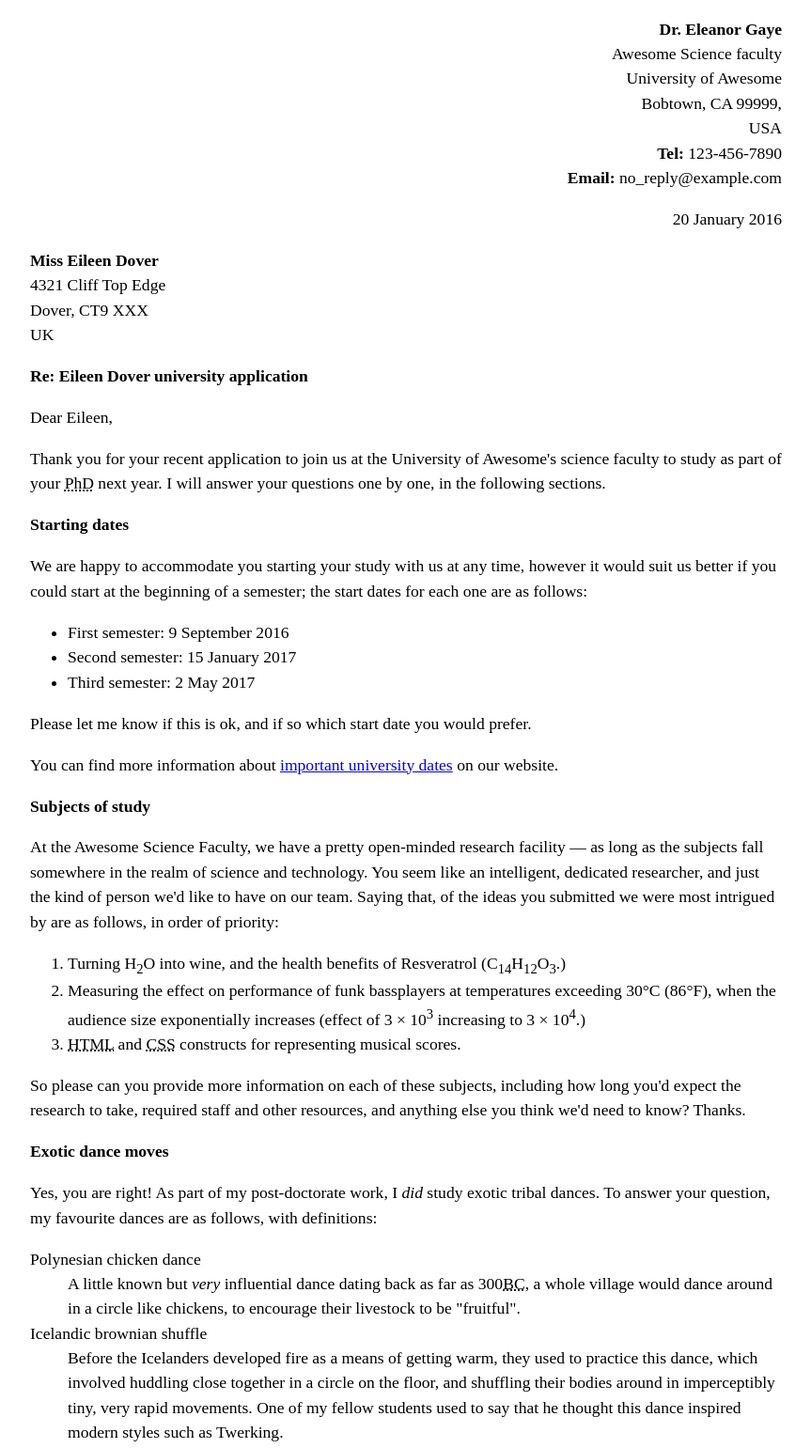
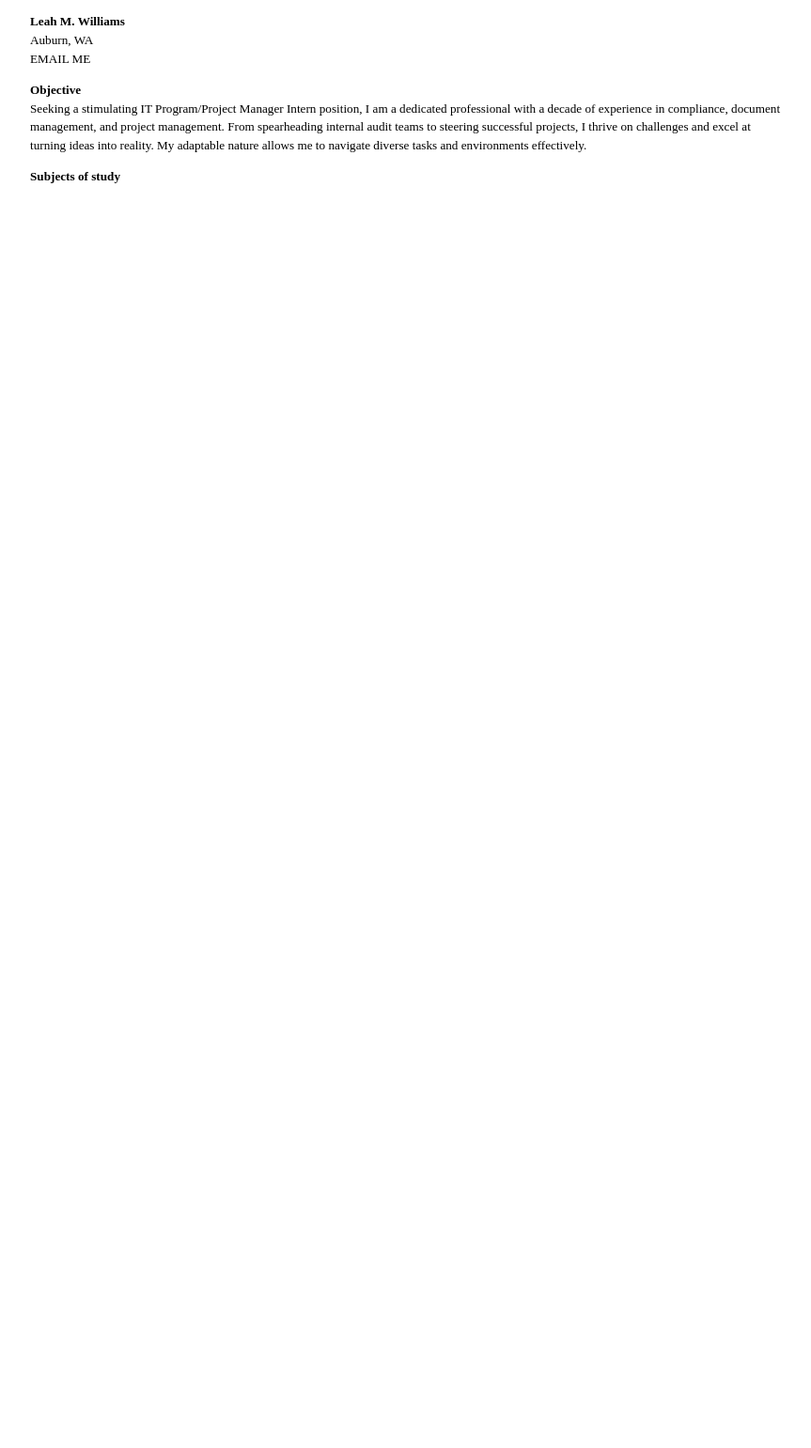
Before and after one commit to lwilliamsIT248/MeetLeahMWilliams.github.io, a plain HTML site: page index.html in a window 1280 px wide. Shown: the top 1541 px of the page at 94% size, without its empty margins (208-1071 px from the left). After the commit the page ends 800 px from the top, so only its background shows below. Drawn offline with Linux system fonts and the light colour scheme.

Commit message:
basic font updates
basic font updates

```diff
--- a/index.html
+++ b/index.html
@@ -7,14 +7,11 @@
 		<title>Awesome science application correspondance</title>
 		<style>
 			html {
-				font-size: 16px;
+				font-size: 12px;
 			}
 			body {
 				max-width: 800px;
 				margin: 0 auto;
-			}
-			sender-column {
-				text-align: right;
 			}
 			h1 {
 				font-size: 1.5rem;
@@ -35,94 +32,13 @@
 		</style>
 	</head>
 	<body>
-		<address>
-			<sender-column>
-				<p><strong>Dr. Eleanor Gaye</strong><br>
-				Awesome Science faculty<br>
-				University of Awesome<br>
-				Bobtown, CA 99999,<br>
-				USA<br>
-				<strong>Tel:</strong> 123-456-7890<br>
-				<strong>Email:</strong> no_reply@example.com</p>
+		<p><strong>Leah M. Williams</strong><br>
+		Auburn, WA<br>
+		<mailto:boogy206@gmail.com title="EMAIL ME">EMAIL ME</p>
 
-				<p><time datetime="2016-01-20">20 January 2016</time></p>
-			</sender-column>
-		</address>
+		<p><STRONG>Objective</strong><br>
+		Seeking a stimulating IT Program/Project Manager Intern position, I am a dedicated professional with a decade of experience in compliance, document management, and project management. From spearheading internal audit teams to steering successful projects, I thrive on challenges and excel at turning ideas into reality. My adaptable nature allows me to navigate diverse tasks and environments effectively.</p>
 
-		<address>
-			<p><strong>Miss Eileen Dover</strong><br>
-			4321 Cliff Top Edge<br>
-			Dover, CT9 XXX<br>
-			UK</p>
-		</address>
-
-		<h1>
-			<p>Re: Eileen Dover university application</p>
-		</h1>
-
-
-		<p>Dear Eileen,</p>
-
-		<p>Thank you for your recent application to join us at the University of Awesome's science faculty to study as part of your <abbr title="Doctor of Philosophy">PhD</abbr> next year. I will answer your questions one by one, in the following sections.</p>
-
-
-		<h2>
-			<p><strong>Starting dates</strong></p>
-		</h2>
-
-
-		<p>We are happy to accommodate you starting your study with us at any time, however it would suit us better if you could start at the beginning of a semester; the start dates for each one are as follows:</p>
-
-		<ul>
-			<li>First semester: <time datetime="2016-09-09">9 September 2016</time></li>
-			<li>Second semester: <time datetime="2017-01-15">15 January 2017</time></li>
-			<li>Third semester: <time datetime="2017-05-02">2 May 2017</time></li>
-		</ul>
-
-		<p>Please let me know if this is ok, and if so which start date you would prefer.</p>
-
-		<p>You can find more information about <a href="http://example.com/" title="important university dates"> important university dates</a> on our website.</p>
-
-
-		<h1>
-			<p><strong>Subjects of study</strong></p>
-		</h1>
-
-
-		<p>At the Awesome Science Faculty, we have a pretty open-minded research facility — as long as the subjects fall somewhere in the realm of science and technology. You seem like an intelligent, dedicated researcher, and just the kind of person we'd like to have on our team. Saying that, of the ideas you submitted we were most intrigued by are as follows, in order of priority:</p>
-
-		<ol>
-			<li>Turning H<sub>2</sub>O into wine, and the health benefits of Resveratrol (C<sub>14</sub>H<sub>12</sub>O<sub>3</sub>.)</li>
-			<li>Measuring the effect on performance of funk bassplayers at temperatures exceeding 30°C (86°F), when the audience size exponentially increases (effect of 3 × 10<sup>3</sup> increasing to 3 × 10<sup>4</sup>.)</li>
-			<li><abbr title="Hypertext Markup Language">HTML</abbr> and <abbr title="Cascading Style Sheets">CSS</abbr> constructs for representing musical scores.</li>
-		</ol>
-
-		<p>So please can you provide more information on each of these subjects, including how long you'd expect the research to take, required staff and other resources, and anything else you think we'd need to know? Thanks.</p>
-
-
-		<h1>
-			<p><strong>Exotic dance moves</strong></p>
-		</h1>
-
-
-		<p>Yes, you are right! As part of my post-doctorate work, I <em>did</em> study exotic tribal dances. To answer your question, my favourite dances are as follows, with definitions:</p>
-
-		<dl>
-			<dt>Polynesian chicken dance</dt>
-				<dd>A little known but <em>very</em> influential dance dating back as far as 300<abbr title="before Christ">BC</abbr>, a whole village would dance around in a circle like chickens, to encourage their livestock to be "fruitful".</dd>
-			<dt>Icelandic brownian shuffle</dt>
-				<dd>Before the Icelanders developed fire as a means of getting warm, they used to practice this dance, which involved huddling close together in a circle on the floor, and shuffling their bodies around in imperceptibly tiny, very rapid movements. One of my fellow students used to say that he thought this dance inspired modern styles such as Twerking.</dd>
-			<dt>Arctic robot dance</dt>
-				<dd>An interesting example of historic misinformation, English explorers in the 1960s believed to have discovered a new dance style characterized by "robotic", stilted movements, being practiced by inhabitants of Northern Alaska and Canada. Later on however it was discovered that they were just moving like this because they were really cold.</dd>
-		</dl>
-
-		<p>For more of my research, see my <a href="http://example.com/" title="exotic dance research page">exotic dance research page</a>.</p>
-
-		<p>Yours sincerely,</p>
-
-		<p>Dr Eleanor Gaye</p>
-
-		<p>University of Awesome motto: <q cite="http://example.com/">Be awesome to each other.</q> -- <em>The memoirs of Bill S Preston, Esq</em></p>
-
+		<p><strong>Subjects of study</strong></p>
 	</body>
 </html>
```
